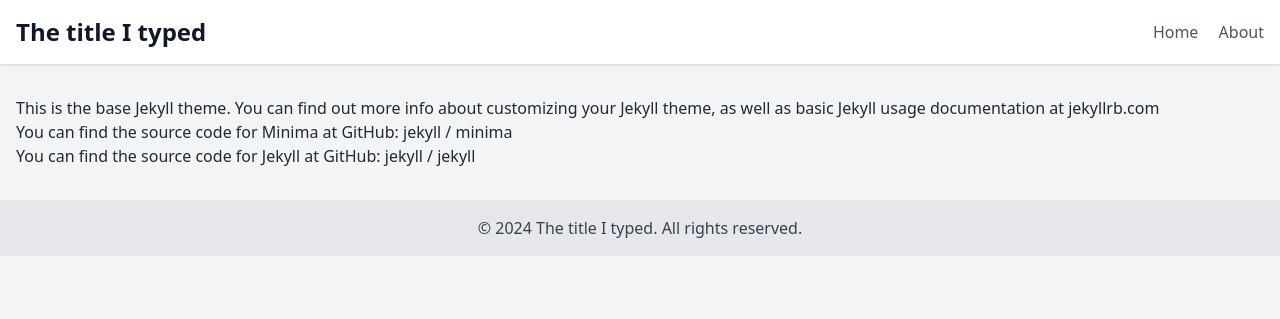
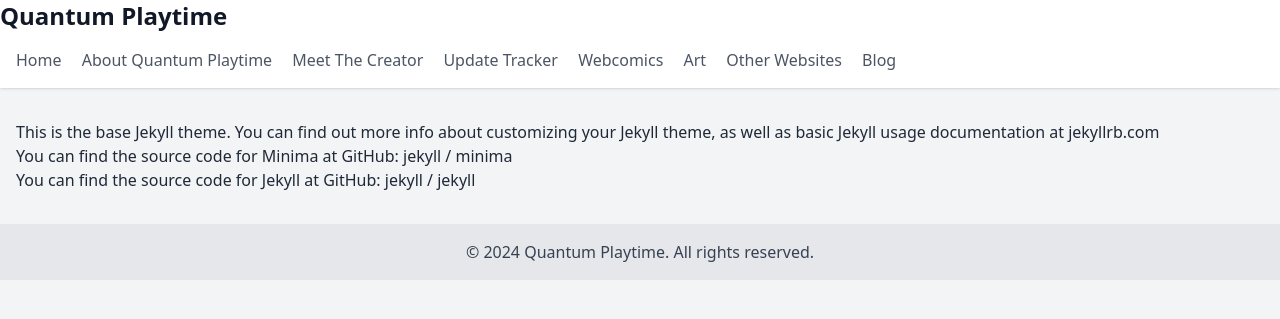
Before and after one commit to quantumplaytime/quantumplaytime.github.io, a Jekyll site: the page built from about.markdown, in a window 1280 px wide. Shown: the top 319 px of the page. Built offline with Jekyll 4.4.1, drawn with Linux system fonts in a browser that asks for light colours.

Commit message:
okay this is it
taking break after because i need to stop TOUCHING IT

```diff
--- a/_config.yml
+++ b/_config.yml
@@ -18,7 +18,7 @@
 # You can create any custom variable you would like, and they will be accessible
 # in the templates via {{ site.myvariable }}.
 
-title: The title I typed
+title: Quantum Playtime
 description: >- # this means to ignore newlines until "baseurl:"
   Write an awesome description for your new site here. You can edit this
   line in _config.yml. It will appear in your document head meta (for
--- a/_layouts/default.html
+++ b/_layouts/default.html
@@ -10,11 +10,17 @@
 
   <!-- Header -->
   <header class="bg-white shadow mb-8">
+    <h1 class="text-2xl font-semibold text-gray-900">{{ site.title }}</h1>
     <div class="container mx-auto px-4 py-4 flex justify-between items-center">
-      <h1 class="text-2xl font-semibold text-gray-900">{{ site.title }}</h1>
       <nav class="space-x-4">
         <a href="{{ '/' | relative_url }}" class="text-gray-600 hover:text-gray-900">Home</a>
-        <a href="{{ '/about' | relative_url }}" class="text-gray-600 hover:text-gray-900">About</a>
+        <a href="{{ '/about' | relative_url }}" class="text-gray-600 hover:text-gray-900">About Quantum Playtime</a>
+        <a href="{{ '/about' | relative_url }}" class="text-gray-600 hover:text-gray-900">Meet The Creator</a>
+        <a href="{{ '/about' | relative_url }}" class="text-gray-600 hover:text-gray-900">Update Tracker</a>
+        <a href="{{ '/about' | relative_url }}" class="text-gray-600 hover:text-gray-900">Webcomics</a>
+        <a href="{{ '/about' | relative_url }}" class="text-gray-600 hover:text-gray-900">Art</a>
+        <a href="{{ '/about' | relative_url }}" class="text-gray-600 hover:text-gray-900">Other Websites</a>
+        <a href="{{ '/about' | relative_url }}" class="text-gray-600 hover:text-gray-900">Blog</a>
       </nav>
     </div>
   </header>
```
Also changed, not shown: README.md, assets/css/output.css (line endings or trailing spaces).
